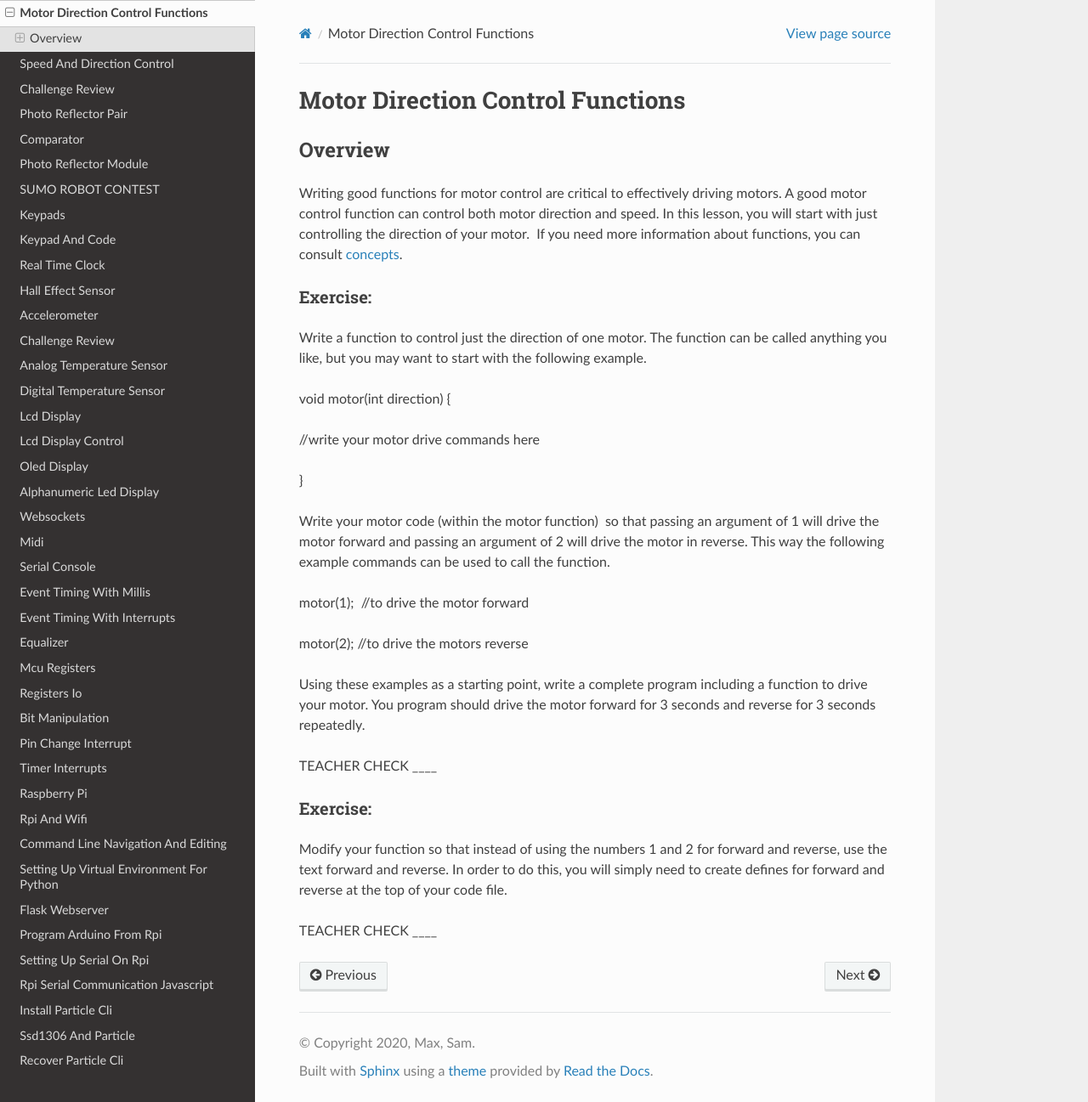
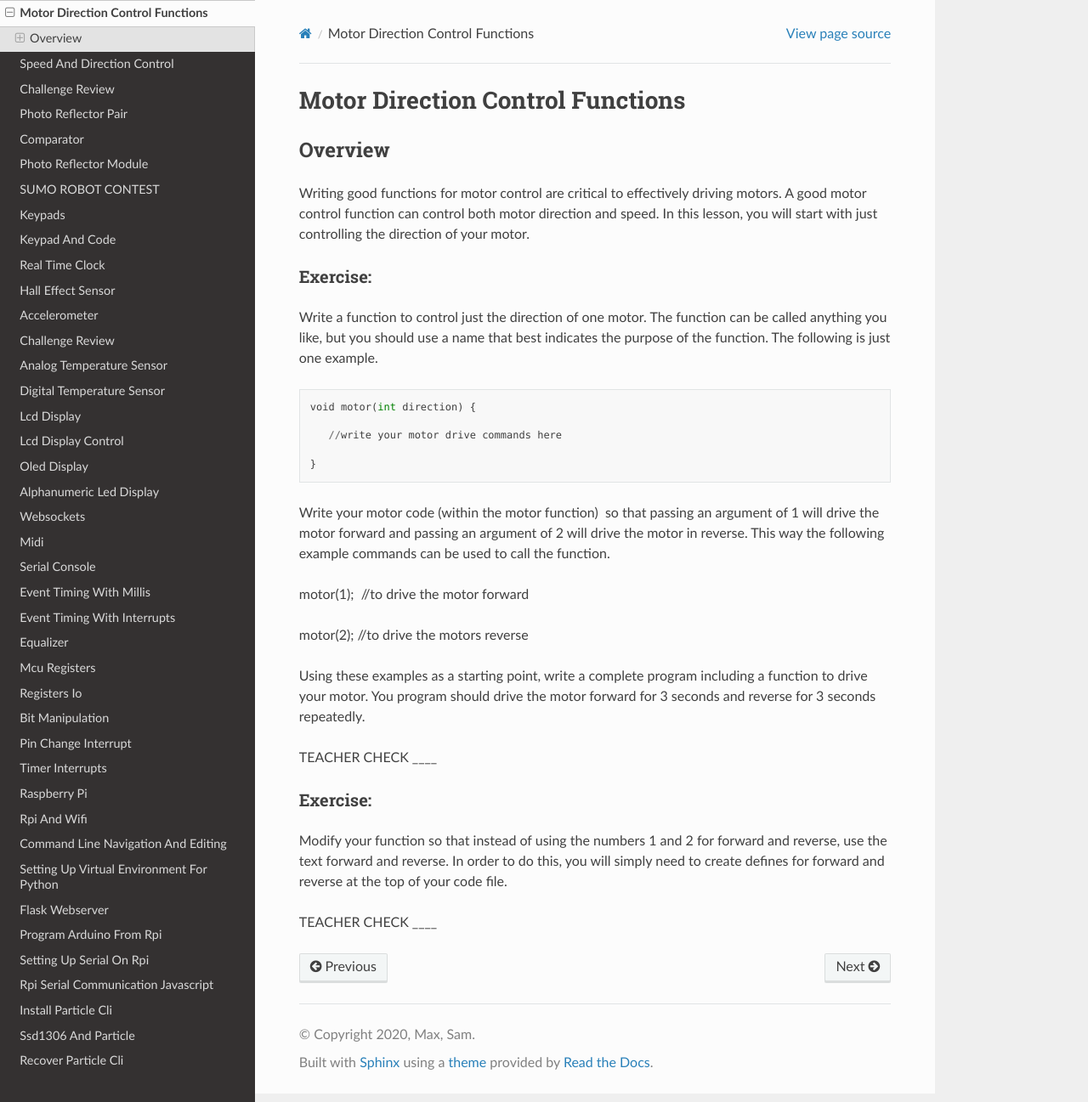
Before and after one commit to maxtkc/mvths-wiki, a Sphinx documentation site: the page built from docs/061-motor-direction-control-functions.rst, in a window 1280 px wide and 1297 px high. Shown: the whole window at 85% size. Built offline with Sphinx 7.4.7 and the Read the Docs theme 2.0.0, drawn with Linux system fonts in a browser that asks for light colours; pages that are not in the unit, such as notebooks, are missing from menus.

Commit message:
Update 061-motor-direction-control-functions.rst

```diff
--- a/docs/061-motor-direction-control-functions.rst
+++ b/docs/061-motor-direction-control-functions.rst
@@ -4,30 +4,22 @@ Motor Direction Control Functions
 Overview
 --------
 
-Writing good functions for motor control are critical to effectively
-driving motors. A good motor control function can control both motor
-direction and speed. In this lesson, you will start with just
-controlling the direction of your motor.  If you need more information
-about functions, you can consult
-`concepts <https://www.google.com/url?q=https://docs.google.com/document/d/1BmZbXzxnD2j17QToSZ9jeZmnP7burwfksfQq2v4zu-Y/edit%23heading%3Dh.45j551ci2de&sa=D&ust=1587613174178000>`__.
+Writing good functions for motor control are critical to effectively driving motors. A good motor control function can control both motor direction and speed. In this lesson, you will start with just controlling the direction of your motor.
 
 Exercise:
 ~~~~~~~~~
 
-Write a function to control just the direction of one motor. The
-function can be called anything you like, but you may want to start with
-the following example.
+Write a function to control just the direction of one motor. The function can be called anything you like, but you should use a name that best indicates the purpose of the function. The following is just one example.
 
-void motor(int direction) {
+.. code::
 
-//write your motor drive commands here
+   void motor(int direction) {
 
-}
+      //write your motor drive commands here
 
-Write your motor code (within the motor function)  so that passing an
-argument of 1 will drive the motor forward and passing an argument of 2
-will drive the motor in reverse. This way the following example commands
-can be used to call the function.
+   }
+
+Write your motor code (within the motor function)  so that passing an argument of 1 will drive the motor forward and passing an argument of 2 will drive the motor in reverse. This way the following example commands can be used to call the function.
 
 motor(1);  //to drive the motor forward
 
```
